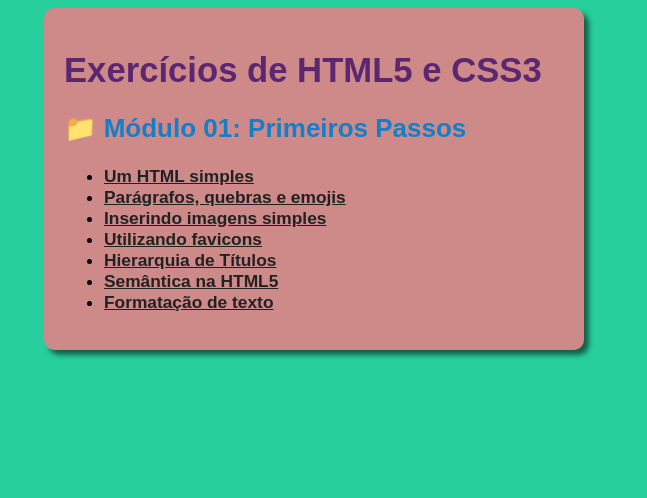
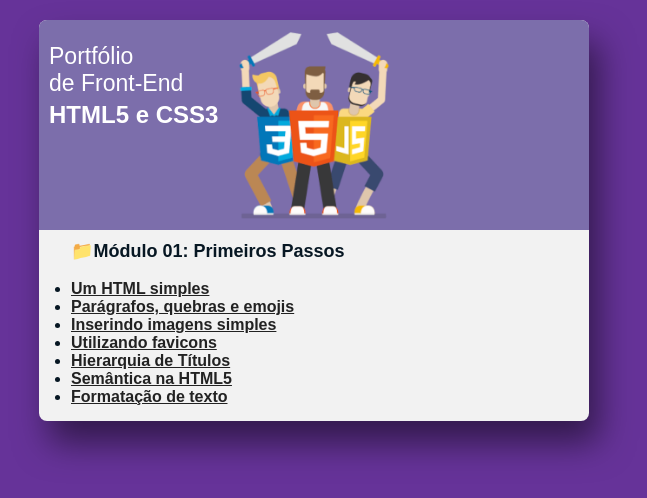
Before and after one commit to geraldoneto771/Estudos_html5_css3, a plain HTML site: page HTML-CSS/EXERCICIOS/index.html in a window 1280 px wide. Shown: the whole page, without its empty margins (326-973 px from the left). Drawn offline with Linux system fonts and the light colour scheme; a web font is replaced by a local one.

Commit message:
Atuzalização do css e html

```diff
--- a/HTML-CSS/EXERCICIOS/index.html
+++ b/HTML-CSS/EXERCICIOS/index.html
@@ -1,18 +1,20 @@
-
 <!DOCTYPE html>
 <html lang="pt-br">
 <head>
     <meta charset="UTF-8">
     <meta name="viewport" content="width=device-width, initial-scale=1.0">
-    <link rel="shortcut icon" href="pasta.ico" type="image/x-icon">
-    <title>Exercícios de HTML5 e CSS3</title>
-    <link rel="stylesheet" href="style.css">
+    <title>Portfólio | Exercícios FrontEnd</title>
+    <link rel="stylesheet" href="styles.css">
 </head>
 <body>
-    <main>
-        <h1>Exercícios de HTML5 e CSS3</h1>
 
-        <h2>&#x1F4C1; Módulo 01: Primeiros Passos</h2>
+
+    <div class="box">
+    <div class="header">
+        <div class="title">Portfólio<br />de Front-End<br /><span>HTML5 e CSS3</span></div>
+    </div>
+    <div class="fieldset">
+    <div class="label">&#x1F4C1;Módulo 01: Primeiros Passos</div><br>
     <ul>
         <li><a href="modulo-01/ex001/index.html">Um HTML simples</a></li>
         <li><a href="modulo-01/ex002/index.html">Parágrafos, quebras e emojis</a></li>
@@ -22,6 +24,8 @@
         <li><a href="modulo-01/ex007/html5.html">Semântica na HTML5</a></li>
         <li><a href="modulo-01/ex008/index.html">Formatação de texto</a></li>
     </ul>
-    </main>
+</div>
+</div>
+
 </body>
 </html>
--- a/HTML-CSS/EXERCICIOS/style.css
+++ /dev/null
@@ -1,31 +0,0 @@
-body {
-    background-color: rgb(38, 207, 156);
-    font: 13pt Arial;
-}
-
-main {
-    background-color: rgb(206, 137, 137);
-    width: 500px;
-    padding: 20px;
-    margin: auto;
-    border-radius: 10px;
-    box-shadow: 5px 5px 5px rgba(0, 0, 0, 0.529);
-}
-
-h1 {
-    color: rgb(91, 39, 112);
-}
-
-h2 {
-    color: rgb(18, 128, 201);
-}
-
-a{
-    color: rgb(34, 34, 34);
-    font-weight: bolder;
-}
-
-a:hover {
-    color: rgb(100, 11, 184);
-    text-decoration: none;
-}
--- /dev/null
+++ b/HTML-CSS/EXERCICIOS/styles.css
@@ -0,0 +1,68 @@
+@import url("https://rsms.me/inter/inter.css");
+
+html {
+  font-family: "Inter", sans-serif;
+}
+@supports (font-variation-settings: normal) {
+  html {
+    font-family: "Inter var", sans-serif;
+  }
+}
+* {
+    box-sizing: border-box;
+    margin: 0;
+    padding: 0;
+  }
+
+body {
+    background: rebeccapurple;
+    color: #071723;
+  }
+
+.box {
+    background-color: #f2f2f2;
+    border-radius: 8px;
+    box-shadow: 10px 22px 34px 0 rgba(0, 0, 0, 0.5);
+    margin: 20px auto;
+    overflow: hidden;
+    width: 550px;
+  }
+
+.header {
+    background: url(images/header-05.png) center right no-repeat;
+    background-size: cover;
+    height: 210px;
+    padding: 23px 10px;
+    width: 100%;
+  }
+
+.header .title {
+    color: #fff;
+    font-size: 23px;
+    font-weight: 300;
+  }
+
+.header .title span {
+    font-weight: bold;
+    font-size: 24px;
+    line-height: 1.46;
+  }
+.label {
+    font-size: 18px;
+    font-weight: 600;
+
+  }
+.fieldset {
+    padding: 10px 32px 15px;
+
+  }
+a{
+
+    color: rgb(34, 34, 34);
+    font-weight: bolder;
+}
+
+a:hover {
+    color: rgb(100, 11, 184);
+    text-decoration: none;
+}
```
Also changed, not shown: HTML-CSS/EXERCICIOS/images/header-05.png (added), 1 other file. Lines whose indentation alone changed are shown as unchanged.
